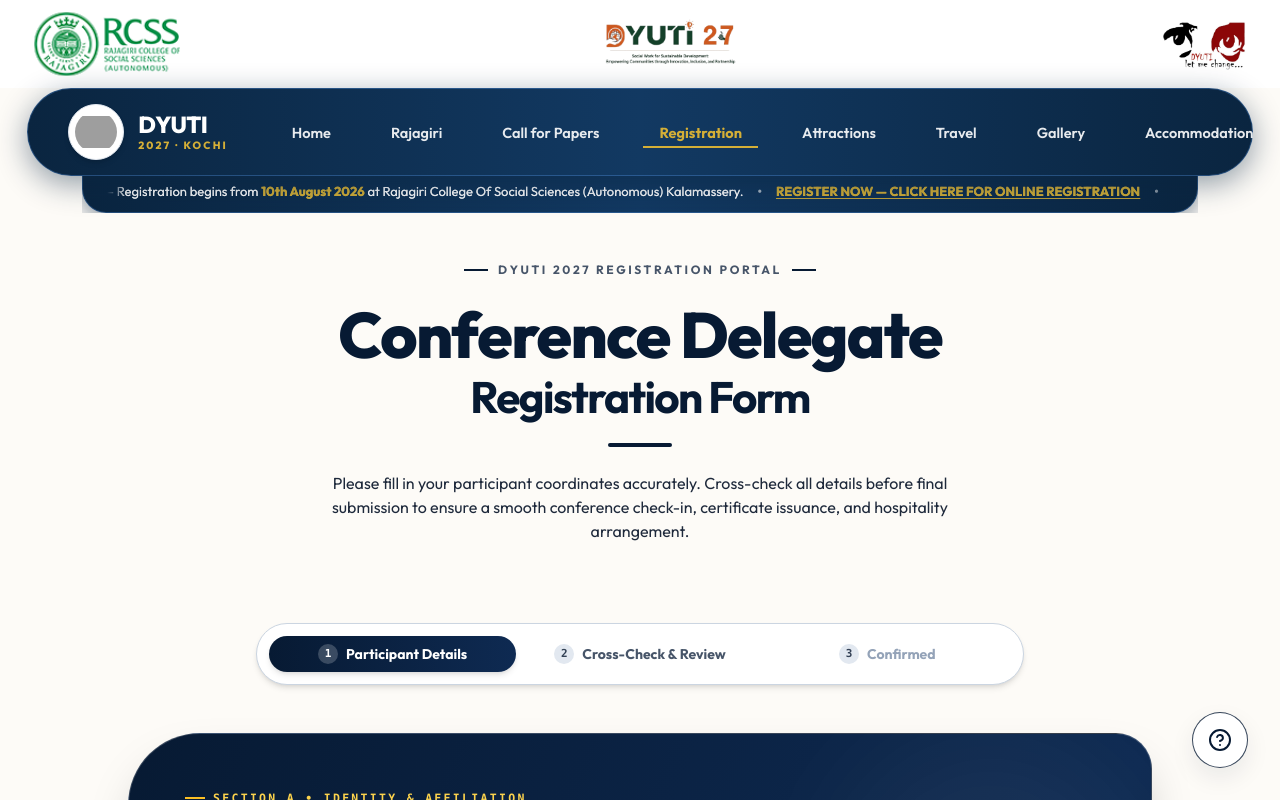
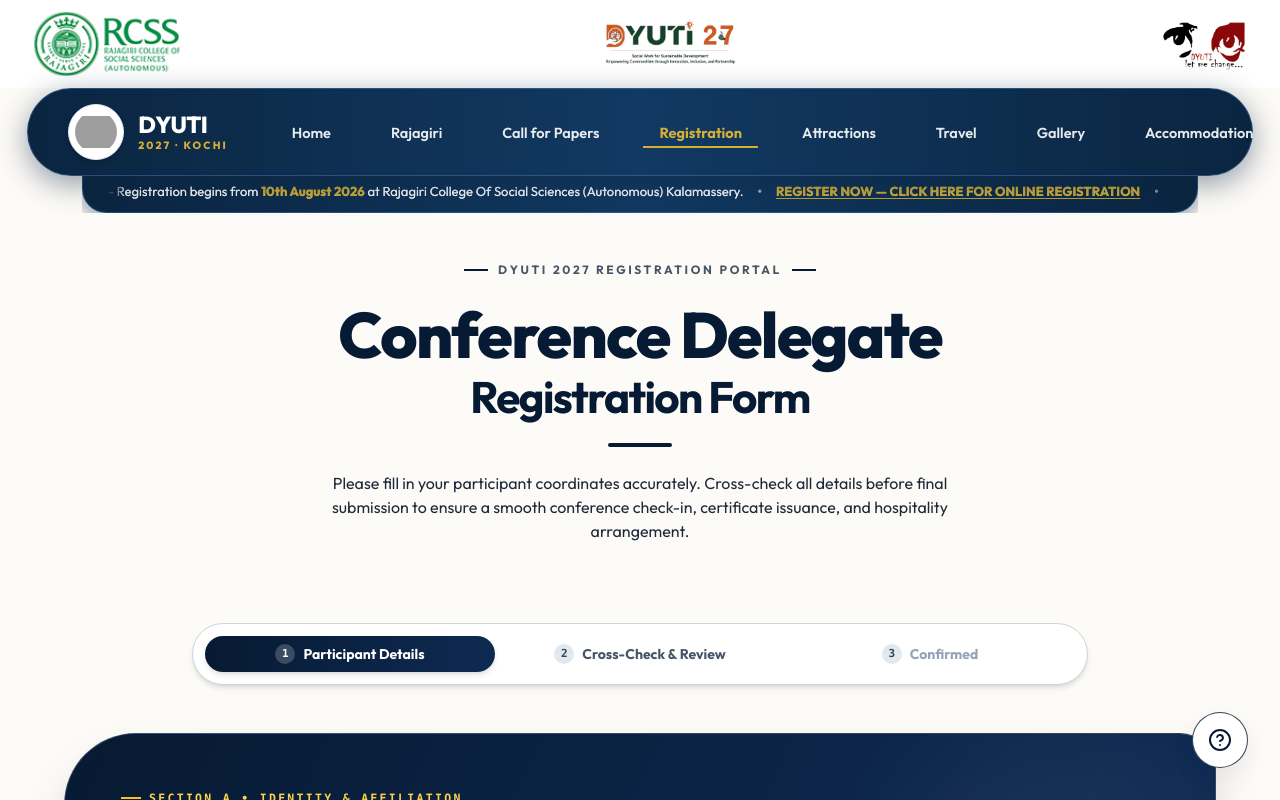
Before and after one commit to Rlabzteam/Dyuti27, a React (Vite) app: page /register in a window 1280 px wide. Shown: the top 800 px of the page. Built offline with nearby package versions, Linux system fonts and the light colour scheme; grey boxes are pictures that could not be loaded.

Commit message:
refactor(registration): remove unused Info import and expand card container to max-w-6xl

```diff
--- a/src/pages/Registration.tsx
+++ b/src/pages/Registration.tsx
@@ -6,7 +6,6 @@ import {
   Building2,
   Printer,
   Sparkles,
-  Info,
   CreditCard,
   Lock,
   Loader2,
@@ -328,7 +327,7 @@ export const Registration: React.FC = () => {
         </div>
 
         {/* ── STEP INDICATOR BANNER ── */}
-        <div className="mb-12 max-w-3xl mx-auto">
+        <div className="mb-12 max-w-4xl mx-auto">
           <div className="flex items-center justify-between p-2.5 sm:p-3 rounded-full bg-white border border-slate-300 shadow-md">
             <div
               className={`flex-1 py-2 px-3 sm:px-4 rounded-full text-center text-xs sm:text-sm font-sans font-bold transition-all flex items-center justify-center gap-2 ${
@@ -373,7 +372,7 @@ export const Registration: React.FC = () => {
 
         {/* ── STEP 1: REGISTRATION FORM ── */}
         {step === 'form' && (
-          <div className="max-w-5xl mx-auto space-y-8 animate-fadeIn">
+          <div className="max-w-6xl mx-auto space-y-8 animate-fadeIn">
             <form onSubmit={handleProceedToReview} className="space-y-8">
 
               {/* Form Card */}
@@ -1104,7 +1103,7 @@ export const Registration: React.FC = () => {
 
         {/* ── STEP 2: CROSS-CHECK & REVIEW MODAL / VIEW ── */}
         {step === 'review' && (
-          <div className="max-w-5xl mx-auto space-y-8 animate-fadeIn">
+          <div className="max-w-6xl mx-auto space-y-8 animate-fadeIn">
 
             {/* Review Summary Card (Curved Leaf Shape) */}
             <div className="rounded-[28px] sm:rounded-[36px] rounded-tl-[56px] sm:rounded-tl-[72px] rounded-br-[56px] sm:rounded-br-[72px] p-8 sm:p-12 lg:p-14 bg-gradient-to-br from-[#071A33] via-[#0e2a52] to-[#040e1c] text-white border border-white/20 shadow-2xl relative overflow-hidden">
@@ -1330,7 +1329,7 @@ export const Registration: React.FC = () => {
 
         {/* ── STEP 3: REGISTRATION SUCCESS SCREEN ── */}
         {step === 'success' && (
-          <div className="max-w-3xl mx-auto space-y-8 animate-fadeIn">
+          <div className="max-w-4xl mx-auto space-y-8 animate-fadeIn">
 
             {/* Success Card (Curved Leaf Shape) */}
             <div className="rounded-[28px] sm:rounded-[36px] rounded-tl-[56px] sm:rounded-tl-[72px] rounded-br-[56px] sm:rounded-br-[72px] p-8 sm:p-12 lg:p-14 bg-gradient-to-br from-[#071A33] via-[#0e2a52] to-[#040e1c] text-white border border-white/20 shadow-2xl text-center relative overflow-hidden">
```
